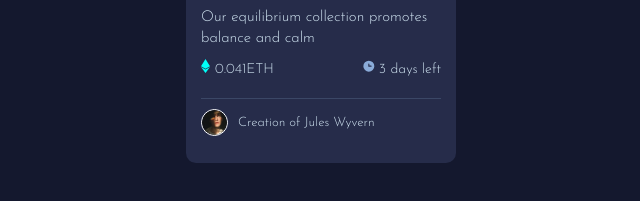
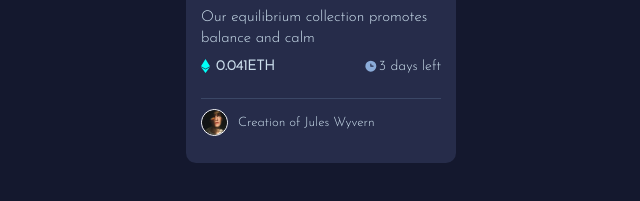
Before and after one commit to Itachidorri/nft-preview-card-component, a plain HTML site: page index.html in a window 1280 px wide. Shown: the part 467-668 px from the top of the page, 319-959 px from the left. Drawn offline with Linux system fonts and the light colour scheme.

Commit message:
styling lists for currency and timer

```diff
--- a/css/main.css
+++ b/css/main.css
@@ -24,8 +24,26 @@ ul{
 li{
   font-size: 14px;
   list-style: none;
+  height: 1em;
+  width: auto;
+  background-repeat: no-repeat;
+  background-size: contain;
+  padding-left: 15px;
 }
 
+.currency{
+  float: left;
+  font-weight: bold;
+  background-image: url(../img/icon-ethereum.svg);
+}
+
+.timer{
+  float: right;
+  background-image: url(../img/icon-clock.svg);
+}
+
+/*Another way to style lists*/
+/*
 li::before{
   content: '';
   display: inline-block;
@@ -52,6 +70,7 @@ li::before{
     background-image: url(../img/icon-clock.svg);
     padding-left: 3px;
 }
+*/
 
 .container{
   width: 240px;
```
